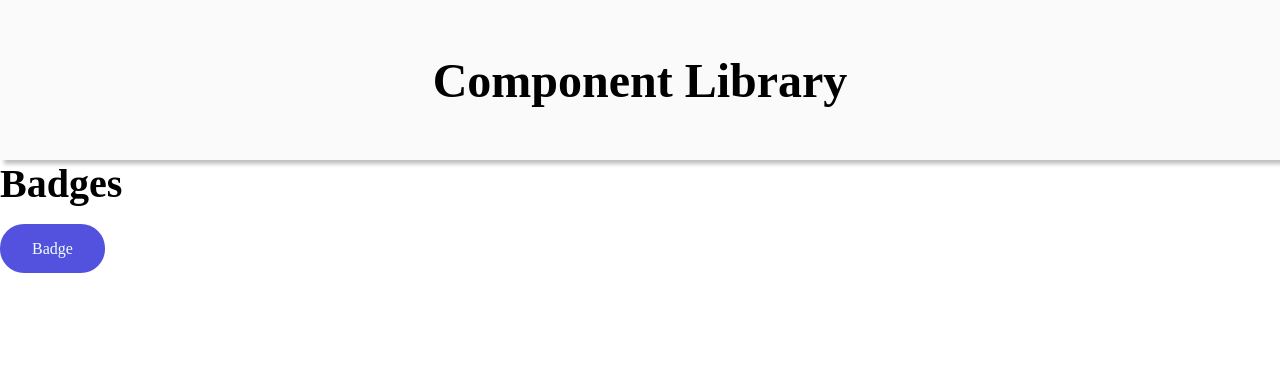
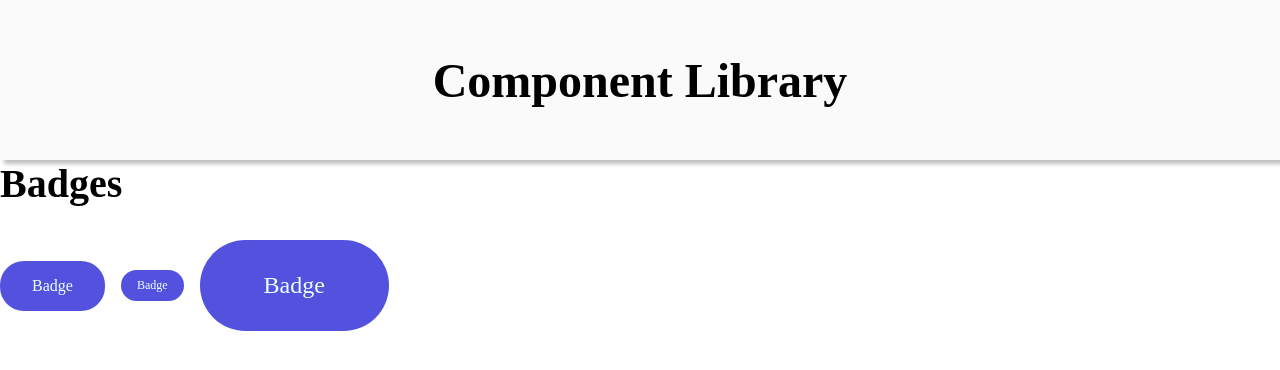
Before and after one commit to Tyriol/component-library, a React (Vite) app: page / in a window 1280 px wide. Shown: the top 370 px of the page. Built offline with nearby package versions, Linux system fonts and the light colour scheme.

Commit message:
add sm and lg badge sizes

```diff
--- a/src/App.css
+++ b/src/App.css
@@ -19,3 +19,9 @@ h1 {
   height: 5rem;
   font-size: 2.5rem;
 }
+
+.badge-options {
+  display: flex;
+  gap: 1rem;
+  align-items: center;
+}
--- a/src/App.tsx
+++ b/src/App.tsx
@@ -12,6 +12,8 @@ function App() {
           <h2>Badges</h2>
           <div className="badge-options">
             <Badge />
+            <Badge size="sm" />
+            <Badge size="lg" />
           </div>
         </section>
       </main>
--- a/src/components/Badge/Badge.module.css
+++ b/src/components/Badge/Badge.module.css
@@ -4,3 +4,15 @@
   border-radius: 1.5rem;
   color: azure;
 }
+
+.sm {
+  padding: 0.5rem 1rem;
+  border-radius: 1rem;
+  font-size: 0.75rem;
+}
+
+.lg {
+  padding: 2rem 4rem;
+  border-radius: 3rem;
+  font-size: 1.5rem;
+}
--- a/src/components/Badge/Badge.tsx
+++ b/src/components/Badge/Badge.tsx
@@ -1,6 +1,16 @@
 import React from "react";
 import styles from "./Badge.module.css";
 
-export default function Badge(): React.ReactNode {
-  return <span className={styles.badge}>Badge</span>;
+interface BadgeProps {
+  size?: "sm" | "lg";
 }
+
+export default function Badge(props: BadgeProps): React.ReactNode {
+  let size;
+  if (props.size === "sm") {
+    size = styles.sm;
+  } else if (props.size === "lg") {
+    size = styles.lg;
+  }
+  return <span className={`${styles.badge} ${size}`}>Badge</span>;
+}
```
